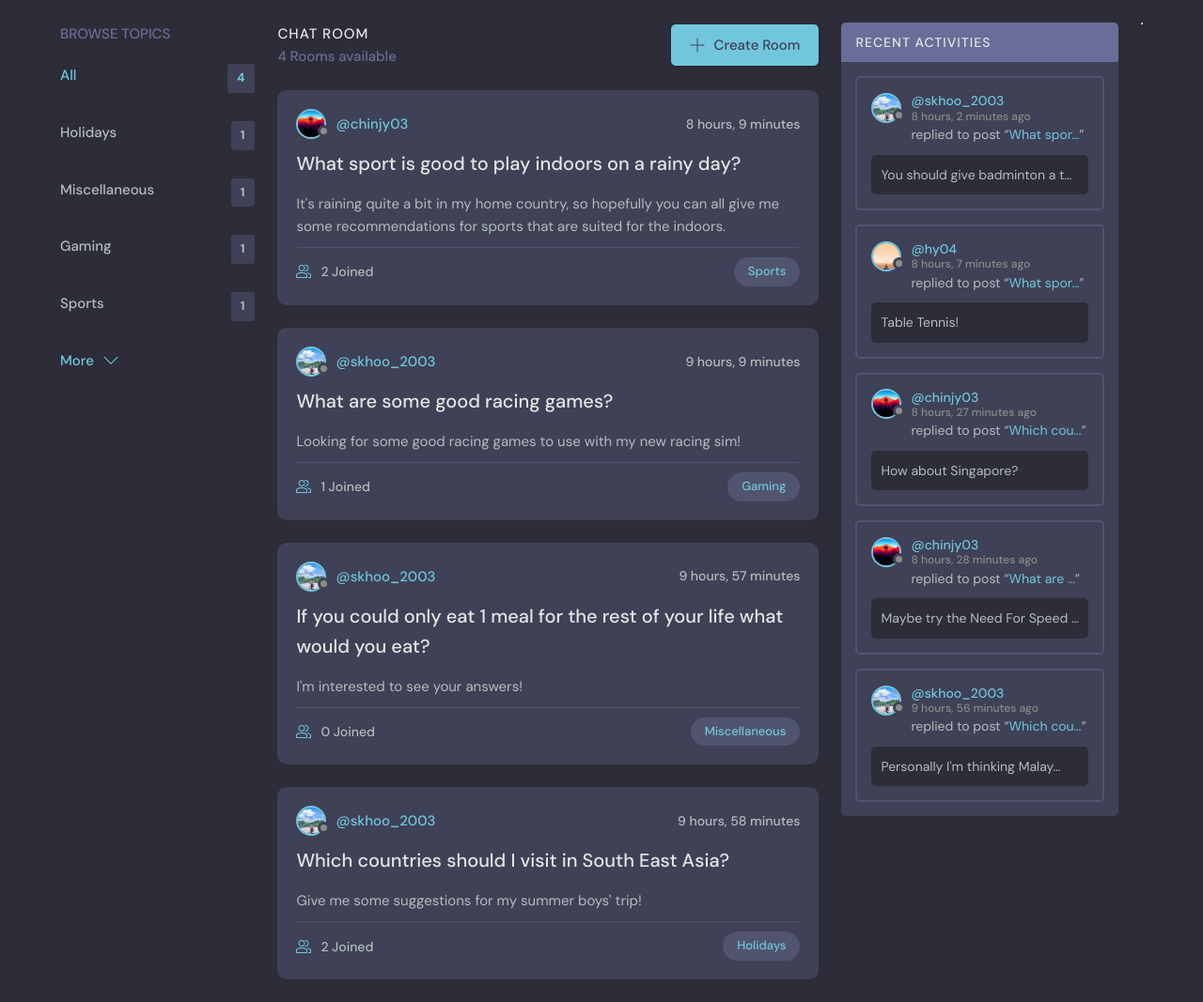
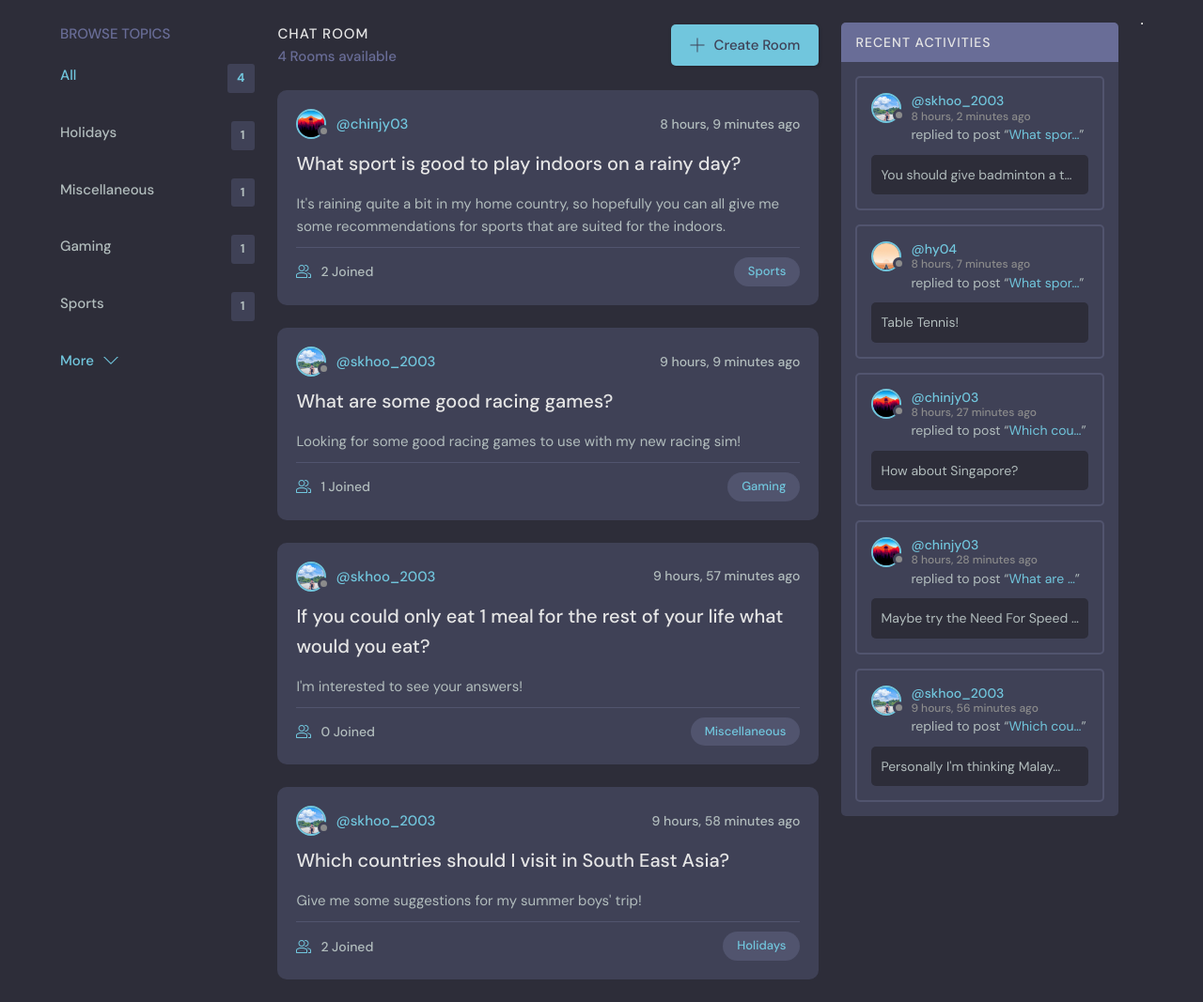
Before and after one commit to SamuelKhoo2003/ChatForm, a Django app: page / in a window 1280 px wide. Shown: the part 76-1143 px from the top of the page at 94% size. Run offline with Django 4.2, Linux system fonts and the light colour scheme; data comes from the database, SQL or seed files in the repository; both versions use the stored data as it was after the commit.

Commit message:
minor fixes

```diff
--- a/base/templates/components/room_component.html
+++ b/base/templates/components/room_component.html
@@ -8,7 +8,7 @@
         <span>@{{room.host.username}}</span>
       </a>
       <div class="roomListRoom__actions">
-        <span>{{room.created|timesince}}</span>
+        <span>{{room.created|timesince}} ago</span>
       </div>
     </div>
     <div class="roomListRoom__content">
```
Also changed, not shown: db.sqlite3, static/images/HD-wallpaper-awesome-iphone-8-iphone-xs-or-iphone-xr-56-minimalist-art-minimal.jpg (added).
